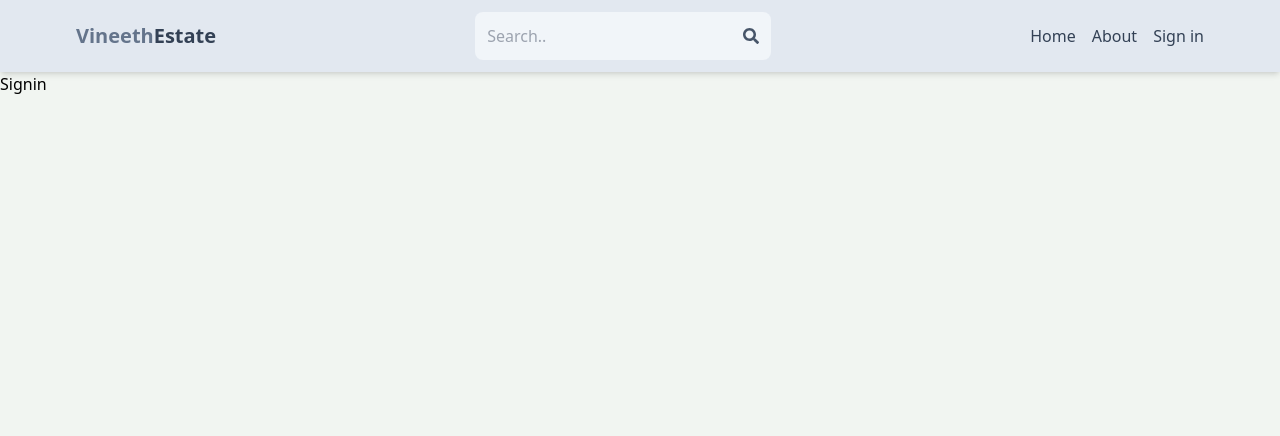
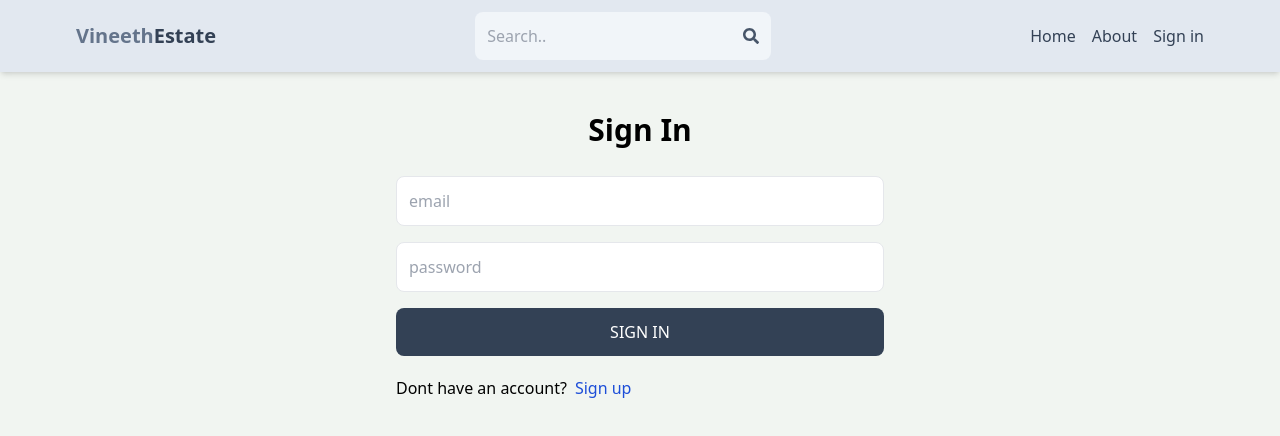
Before and after one commit to vineeth-0509/Project1, a React (Vite) app in the folder client/: page /sign-in in a window 1280 px wide. Shown: the top 436 px of the page. Built offline with nearby package versions, Linux system fonts and the light colour scheme.

Commit message:
complete sigin page functionality

```diff
--- a/client/src/pages/Signin.jsx
+++ b/client/src/pages/Signin.jsx
@@ -1,10 +1,78 @@
-import React from 'react'
+import { useState } from 'react';
+import { Link, useNavigate } from 'react-router-dom';
 
 
-export default function Signin() {
+export default function SignIn() {
+  const [formData, setFormData] = useState({});
+  const [error, setError] = useState(null);
+  const [loading, setLoading] = useState(false);
+  const navigate = useNavigate();
+  const handleChange = (e) => {
+    setFormData({
+      ...formData,
+      [e.target.id]: e.target.value,
+    });
+  };
+  const handleSubmit = async (e) => {
+    e.preventDefault();
+    try {
+      setLoading(true);
+      const res = await fetch('/api/auth/signin', {
+        method: 'POST',
+        headers: {
+          'Content-Type': 'application/json',
+        },
+        body: JSON.stringify(formData),
+      });
+      const data = await res.json();
+      console.log(data);
+      if (data.success === false) {
+        setLoading(false);
+        setError(data.message);
+        return;
+      }
+      setLoading(false);
+      setError(null);
+      navigate('/');
+    } catch (error) {
+      setLoading(false);
+      setError(error.message);
+    }
+  };
   return (
-    <div>
-      Signin
+    <div className='p-3 max-w-lg mx-auto'>
+      <h1 className='text-3xl text-center font-semibold my-7'>Sign In</h1>
+      <form onSubmit={handleSubmit} className='flex flex-col gap-4'>
+        <input
+          type='email'
+          placeholder='email'
+          className='border p-3 rounded-lg'
+          id='email'
+          onChange={handleChange}
+        />
+        <input
+          type='password'
+          placeholder='password'
+          className='border p-3 rounded-lg'
+          id='password'
+          onChange={handleChange}
+        />
+
+        <button
+          disabled={loading}
+          className='bg-slate-700 text-white p-3 rounded-lg uppercase hover:opacity-95 disabled:opacity-80'
+        >
+          {loading ? 'Loading...' : 'Sign In'}
+        </button>
+
+      </form>
+      <div className='flex gap-2 mt-5'>
+        <p>Dont have an account?</p>
+        <Link to={'/sign-up'}>
+          <span className='text-blue-700'>Sign up</span>
+        </Link>
+      </div>
+      {error && <p className='text-red-500 mt-5'>{error}</p>}
     </div>
-  )
+  );
 }
```
